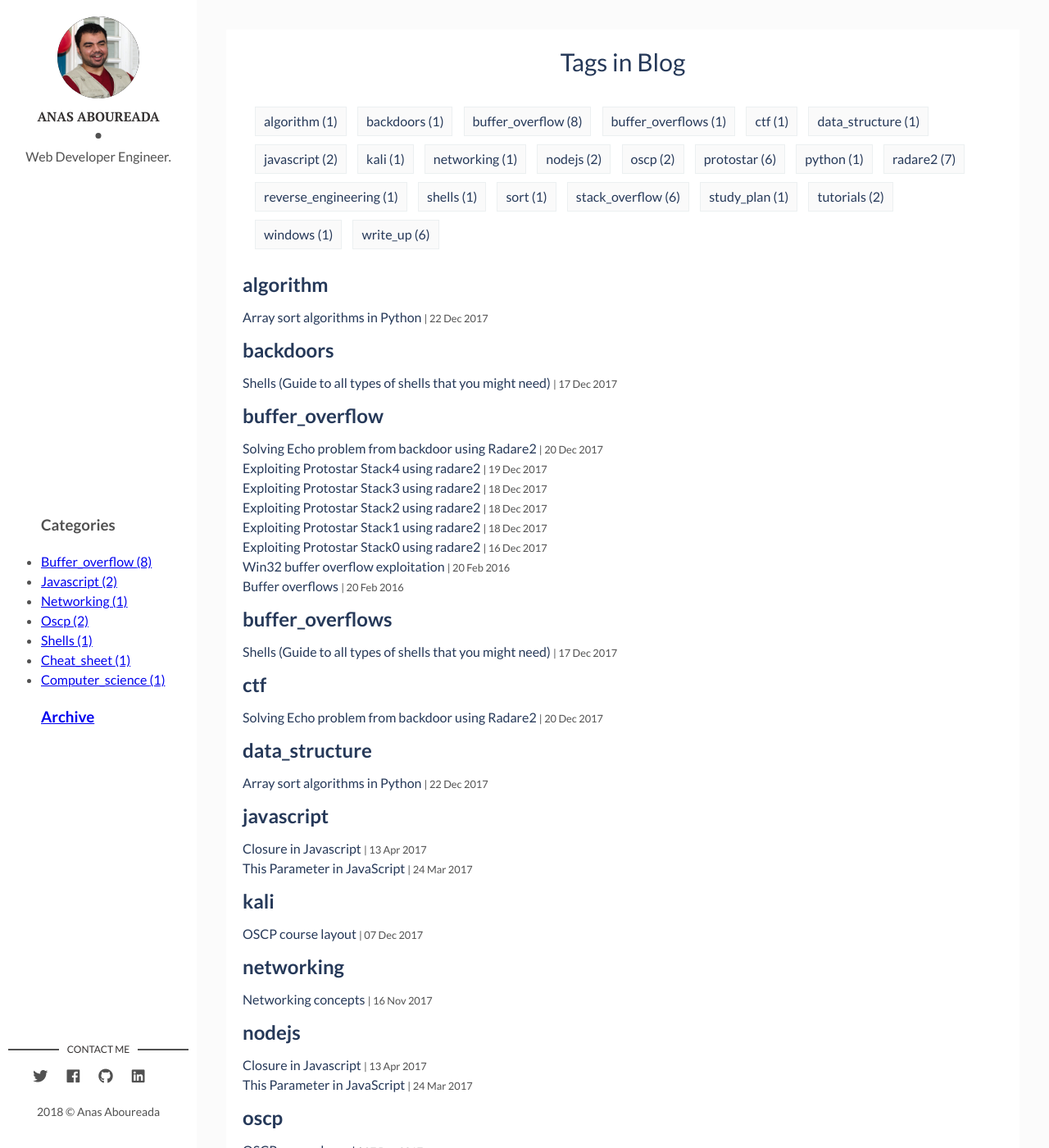
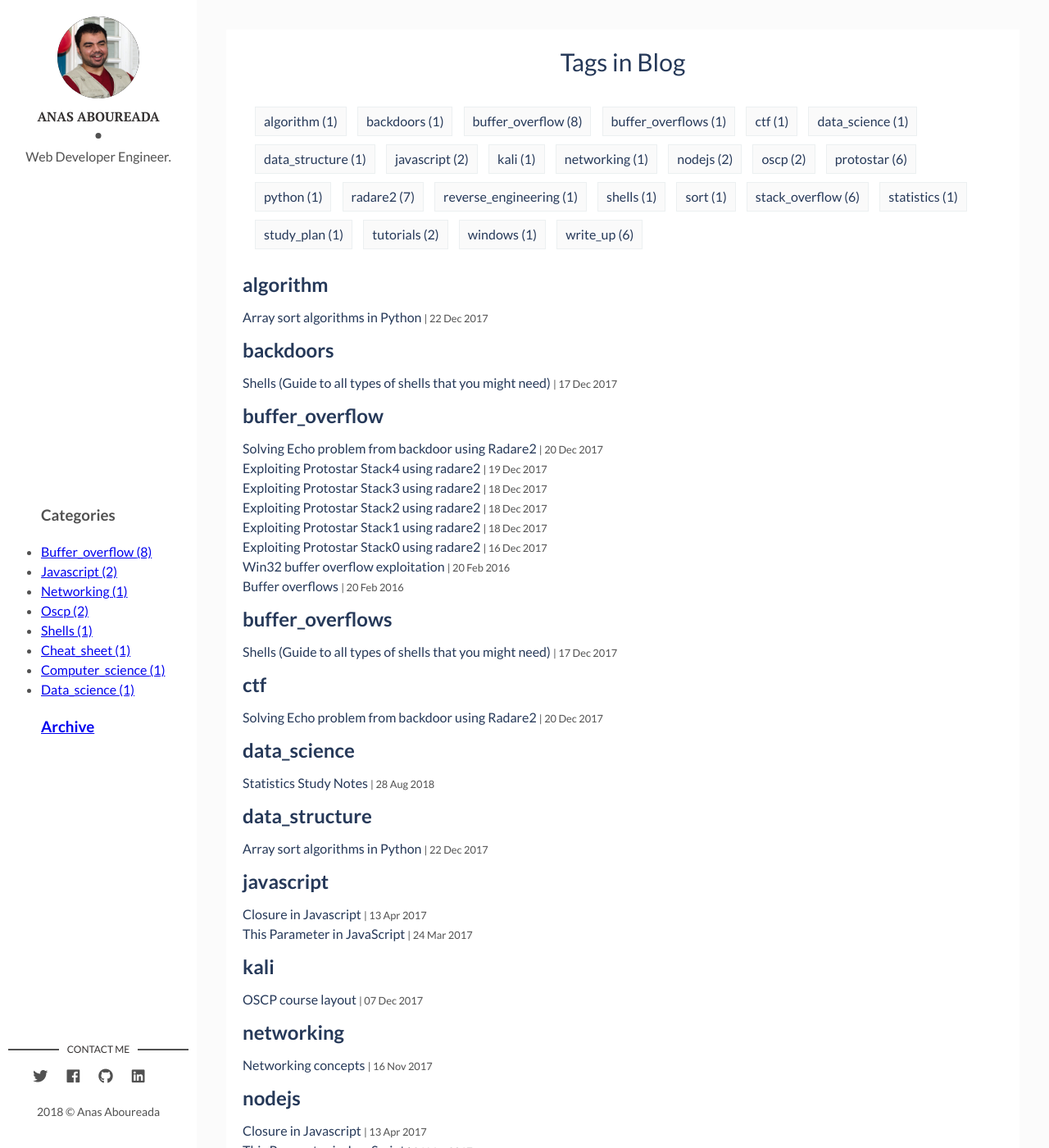
Before and after one commit to AnasAboureada/anasaboureada.github.io, a Jekyll site: the page built from tags.html, in a window 1280 px wide and 1400 px high. Shown: the whole window at 82% size. Built offline with Jekyll 4.4.1, drawn with Linux system fonts in a browser that asks for light colours; part of the change alters nothing that is shown; some of the changed text lies outside the part shown.

````diff
--- a/_includes/blog_head.html
+++ b/_includes/blog_head.html
@@ -88,5 +88,10 @@
 	<!-- Font Awesome -->
   <link rel="stylesheet" href="{{site.baseurl}}/assets/fonts/fontawesome/web-fonts-with-css/css/fontawesome-all.min.css" />
 	<!-- Styles -->
-	<link rel="stylesheet" href="{{ "/css/blog_main.css" | prepend: site.baseurl }}">
+  <link rel="stylesheet" href="{{ "/css/blog_main.css" | prepend: site.baseurl }}">
+
+<script type="text/x-mathjax-config">
+  MathJax.Hub.Config({ tex2jax: { skipTags: ['script', 'noscript', 'style', 'textarea', 'pre'], inlineMath: [['$','$']] } });
+</script>
+<script src="https://cdn.mathjax.org/mathjax/latest/MathJax.js?config=TeX-AMS-MML_HTMLorMML" type="text/javascript"></script>
 </head>
--- /dev/null
+++ b/_posts/quant_study_notes/2018-08-28-Statistics_study_notes.md
@@ -0,0 +1,392 @@
+---
+layout: post
+section-type: post
+title: Statistics Study Notes
+category: data_science
+tags: [ 'data_science', 'statistics' ]
+---
+
+<!-- TOC -->
+
+- [Measures of Central Tendency](#measures-of-central-tendency)
+    - [Arithmetic mean](#arithmetic-mean)
+    - [Median](#median)
+    - [Mode](#mode)
+    - [Geometric mean](#geometric-mean)
+    - [Harmonic mean](#harmonic-mean)
+- [Measures of Dispersion](#measures-of-dispersion)
+    - [Range](#range)
+    - [Mean Absolute Deviation (MAD)](#mean-absolute-deviation-mad)
+- [Variance and standard deviation](#variance-and-standard-deviation)
+    - [Semivariance and semideviation](#semivariance-and-semideviation)
+
+<!-- /TOC -->
+
+
+```python
+import scipy.stats as stats
+import numpy as np
+import matplotlib.pyplot as plt
+import seaborn as sns
+
+np.random.seed(121)
+```
+
+# Measures of Central Tendency
+
+## Arithmetic mean
+
+- The arithmetic mean is used very frequently to summarize numerical data, and is usually the one assumed to be meant by the word "average."
+
+- It is defined as the sum of the observations divided by the number of observations:
+
+
+```python
+# We'll use these two data sets as examples
+x1 = [1, 2, 2, 3, 4, 5, 5, 7]
+x2 = x1 + [100]
+
+print 'Mean of x1:', sum(x1), '/', len(x1), '=', np.mean(x1)
+print 'Mean of x2:', sum(x2), '/', len(x2), '=', np.mean(x2)
+```
+
+    Mean of x1: 29 / 8 = 3.625
+    Mean of x2: 129 / 9 = 14.3333333333
+
+
+We can also define a <i>weighted</i> arithmetic mean, which is useful for explicitly specifying the number of times each observation should be counted. For instance, in computing the average value of a portfolio, it is more convenient to say that 70% of your stocks are of type X rather than making a list of every share you hold.
+
+The weighted arithmetic mean is defined as
+$$\sum_{i=1}^n w_i X_i $$
+
+where $\sum_{i=1}^n w_i = 1$. In the usual arithmetic mean, we have $w_i = 1/n$ for all $i$.
+
+## Median
+
+- The median of a set of data is the number which appears in the middle of the list when it is sorted in increasing or decreasing order.
+
+- The median is less affected by extreme values in the data than the arithmetic mean.
+
+- It tells us the value that splits the data set in half, but not how much smaller or larger the other values are.
+
+
+```python
+print 'Median of x1:', np.median(x1)
+print 'Median of x2:', np.median(x2)
+```
+
+    Median of x1: 3.5
+    Median of x2: 4.0
+
+
+## Mode
+
+- The mode is the most frequently occuring value in a data set.
+
+- It can be applied to non-numerical data, unlike the mean and the median.
+
+- One situation in which it is useful is for data whose possible values are independent.
+    - For example, in the outcomes of a weighted die, coming up 6 often does not mean it is likely to come up 5; so knowing that the data set has a mode of 6 is more useful than knowing it has a mean of 4.5.
+
+
+```python
+# Scipy has a built-in mode function, but it will return exactly one value
+# even if two values occur the same number of times, or if no value appears more than once
+print 'One mode of x1:', stats.mode(x1)[0][0]
+
+# So we will write our own
+def mode(l):
+    # Count the number of times each element appears in the list
+    counts = {}
+    for e in l:
+        if e in counts:
+            counts[e] += 1
+        else:
+            counts[e] = 1
+
+    # Return the elements that appear the most times
+    maxcount = 0
+    modes = {}
+    for (key, value) in counts.iteritems():
+        if value > maxcount:
+            maxcount = value
+            modes = {key}
+        elif value == maxcount:
+            modes.add(key)
+
+    if maxcount > 1 or len(l) == 1:
+        return list(modes)
+    return 'No mode'
+
+print 'All of the modes of x1:', mode(x1)
+```
+
+    One mode of x1: 2
+    All of the modes of x1: [2, 5]
+
+
+For data that can take on many different values, such as returns data, there may not be any values that appear more than once.
+
+In this case we can bin values, like we do when constructing a histogram, and then find the mode of the data set where each value is replaced with the name of its bin.
+
+
+```python
+# Get return data for an asset and compute the mode of the data set
+start = '2014-01-01'
+end = '2015-01-01'
+pricing = get_pricing('SPY', fields='price', start_date=start, end_date=end)
+returns = pricing.pct_change()[1:]
+print 'Mode of returns:', mode(returns)
+
+# Since all of the returns are distinct, we use a frequency distribution to get an alternative mode.
+# np.histogram returns the frequency distribution over the bins as well as the endpoints of the bins
+hist, bins = np.histogram(returns, 20) # Break data up into 20 bins
+maxfreq = max(hist)
+# Find all of the bins that are hit with frequency maxfreq, then print the intervals corresponding to them
+print 'Mode of bins:', [(bins[i], bins[i+1]) for i, j in enumerate(hist) if j == maxfreq]
+```
+
+    Mode of returns: No mode
+    Mode of bins: [(-0.001330629195540084, 0.00097352774911502182)]
+
+
+## Geometric mean
+
+While the arithmetic mean averages using addition, the geometric mean uses multiplication:
+$$ G = \sqrt[n]{X_1X_1\ldots X_n} $$
+
+for observations $X_i \geq 0$. We can also rewrite it as an arithmetic mean using logarithms:
+$$ \ln G = \frac{\sum_{i=1}^n \ln X_i}{n} $$
+
+The geometric mean is always less than or equal to the arithmetic mean (when working with nonnegative observations), with equality only when all of the observations are the same.
+
+
+```python
+# Use scipy's gmean function to compute the geometric mean
+print 'Geometric mean of x1:', stats.gmean(x1)
+print 'Geometric mean of x2:', stats.gmean(x2)
+```
+
+    Geometric mean of x1: 3.09410402498
+    Geometric mean of x2: 4.55253458762
+
+
+What if we want to compute the geometric mean when we have negative observations? This problem is easy to solve in the case of asset returns, where our values are always at least $-1$. We can add 1 to a return $R_t$ to get $1 + R_t$, which is the ratio of the price of the asset for two consecutive periods (as opposed to the percent change between the prices, $R_t$). This quantity will always be nonnegative. So we can compute the geometric mean return,
+$$ R_G = \sqrt[T]{(1 + R_1)\ldots (1 + R_T)} - 1$$
+
+
+```python
+# Add 1 to every value in the returns array and then compute R_G
+ratios = returns + np.ones(len(returns))
+R_G = stats.gmean(ratios) - 1
+print 'Geometric mean of returns:', R_G
+```
+
+    Geometric mean of returns: 0.000540898532267
+
+
+The geometric mean is defined so that if the rate of return over the whole time period were constant and equal to $R_G$, the final price of the security would be the same as in the case of returns $R_1, \ldots, R_T$.
+
+
+```python
+T = len(returns)
+init_price = pricing[0]
+final_price = pricing[T]
+print 'Initial price:', init_price
+print 'Final price:', final_price
+print 'Final price as computed with R_G:', init_price*(1 + R_G)**T
+```
+
+    Initial price: 179.444
+    Final price: 205.53
+    Final price as computed with R_G: 205.53
+
+
+## Harmonic mean
+
+The harmonic mean is less commonly used than the other types of means. It is defined as
+$$ H = \frac{n}{\sum_{i=1}^n \frac{1}{X_i}} $$
+
+As with the geometric mean, we can rewrite the harmonic mean to look like an arithmetic mean. The reciprocal of the harmonic mean is the arithmetic mean of the reciprocals of the observations:
+$$ \frac{1}{H} = \frac{\sum_{i=1}^n \frac{1}{X_i}}{n} $$
+
+The harmonic mean for nonnegative numbers $X_i$ is always at most the geometric mean (which is at most the arithmetic mean), and they are equal only when all of the observations are equal.
+
+
+```python
+print 'Harmonic mean of x1:', stats.hmean(x1)
+print 'Harmonic mean of x2:', stats.hmean(x2)
+```
+
+    Harmonic mean of x1: 2.55902513328
+    Harmonic mean of x2: 2.86972365624
+
+
+The harmonic mean can be used when the data can be naturally phrased in terms of ratios. For instance, in the dollar-cost averaging strategy, a fixed amount is spent on shares of a stock at regular intervals. The higher the price of the stock, then, the fewer shares an investor following this strategy buys. The average (arithmetic mean) amount they pay for the stock is the harmonic mean of the prices.
+
+# Measures of Dispersion
+
+- Dispersion measures how spread out a set of data is.
+
+- If returns have been very tight around a central value, then we have less reason to worry. If returns have been all over the place, that is risky.
+
+
+
+```python
+# Generate 20 random integers < 100
+X = np.random.randint(100, size=20)
+
+# Sort them
+X = np.sort(X)
+print 'X: %s' %(X)
+
+mu = np.mean(X)
+print 'Mean of X:', mu
+```
+
+    X: [ 3  8 34 39 46 52 52 52 54 57 60 65 66 75 83 85 88 94 95 96]
+    Mean of X: 60.2
+
+
+
+```python
+sns.distplot(X)
+```
+
+
+
+
+    <matplotlib.axes._subplots.AxesSubplot at 0x7f66e08fa250>
+
+
+
+
+![png]('/assets/img/posts/quant_study_notes/output_23_1.png')
+
+
+## Range
+
+- Range is simply the difference between the maximum and minimum values in a dataset.
+- Not surprisingly, it is very sensitive to outliers.
+
+
+```python
+print 'Range of X: %s' %(np.ptp(X))
+```
+
+    Range of X: 93
+
+
+## Mean Absolute Deviation (MAD)
+
+- The mean absolute deviation is the average of the distances of observations from the arithmetic mean.
+- We use the absolute value of the deviation, so that 5 above the mean and 5 below the mean both contribute 5, because otherwise the deviations always sum to 0.
+
+$$ MAD = \frac{\sum_{i=1}^n |X_i - \mu|}{n} $$
+
+where $n$ is the number of observations and $\mu$ is their mean.
+
+
+```python
+abs_dispersion = [np.abs(mu - x) for x in X]
+MAD = np.sum(abs_dispersion)/len(abs_dispersion)
+print 'Mean absolute deviation of X:', MAD
+```
+
+    Mean absolute deviation of X: 20.52
+
+
+# Variance and standard deviation
+
+- The variance $\sigma^2$ is defined as the average of the squared deviations around the mean:
+$$ \sigma^2 = \frac{\sum_{i=1}^n (X_i - \mu)^2}{n} $$
+
+- This is sometimes more convenient than the mean absolute deviation because absolute value is not differentiable, while squaring is smooth, and some optimization algorithms rely on differentiability.
+
+
+
+- __Standard deviation__ is defined as the square root of the variance, $\sigma$.
+- It is the easier of the two to interpret because it is in the same units as the observations.
+
+
+```python
+print 'Variance of X:', np.var(X)
+print 'Standard deviation of X:', np.std(X)
+```
+
+    Variance of X: 670.16
+    Standard deviation of X: 25.8874486962
+
+
+- One way to interpret standard deviation is by referring to **Chebyshev's inequality** (also called the **Bienaymé-Chebyshev inequality**) .
+- This tells us that the proportion of samples within $k$ standard deviations (that is, within a distance of $k \cdot$ standard deviation) of the mean is at least $1 - 1/k^2$ for all $k>1$.
+- In probability theory, Chebyshev's inequality guarantees that, for a wide class of probability distributions, no more than a certain fraction of values can be more than a certain distance from the mean.
+- Specifically, no more than 1/k2 of the distribution's values can be more than k standard deviations away from the mean (or equivalently, at least 1−1/k2 of the distribution's values are within k standard deviations of the mean).
+
+
+Let's check that this is true for our data set.
+
+
+```python
+k = 1.25
+dist = k*np.std(X)
+l = [x for x in X if abs(x - mu) <= dist]
+print 'Observations within', k, 'stds of mean:', l
+print 'Confirming that', float(len(l))/len(X), '>', 1 - 1/k**2
+```
+
+    Observations within 1.25 stds of mean: [34, 39, 46, 52, 52, 52, 54, 57, 60, 65, 66, 75, 83, 85, 88]
+    Confirming that 0.75 > 0.36
+
+
+## Semivariance and semideviation
+
+- Although variance and standard deviation tell us how volatile a quantity is, they do not differentiate between deviations upward and deviations downward.
+- Often, such as in the case of returns on an asset, we are more worried about deviations downward.
+- This is addressed by semivariance and semideviation, which only count the observations that fall below the mean.
+
+
+Semivariance is defined as:
+
+$$ \frac{\sum_{X_i < \mu} (X_i - \mu)^2}{n_<} $$
+
+where $n_<$ is the number of observations which are smaller than the mean.
+
+Semideviation is the square root of the semivariance.
+
+
+```python
+# Because there is no built-in semideviation, we'll compute it ourselves
+lows = [e for e in X if e <= mu]
+
+semivar = np.sum( (lows - mu) ** 2 ) / len(lows)
+
+print 'Semivariance of X:', semivar
+print 'Semideviation of X:', np.sqrt(semivar)
+```
+
+    Semivariance of X: 689.512727273
+    Semideviation of X: 26.2585743572
+
+
+A related notion is target semivariance (and target semideviation), where we average the distance from a target of values which fall below that target:
+$$ \frac{\sum_{X_i < B} (X_i - B)^2}{n_{<B}} $$
+
+
+
+```python
+B = 19
+lows_B = [e for e in X if e <= B]
+semivar_B = sum(map(lambda x: (x - B)**2,lows_B))/len(lows_B)
+
+print 'Target semivariance of X:', semivar_B
+print 'Target semideviation of X:', np.sqrt(semivar_B)
+```
+
+    Target semivariance of X: 188
+    Target semideviation of X: 13.7113092008
+
+
+- sources:
+    - [quantopian](www.quantopian.com/lectures)
+    - [quantopian/research](github.com/quantopian/research_public)
--- a/css/grayscale.scss
+++ b/css/grayscale.scss
@@ -464,3 +464,43 @@ body {
 .fourofour {
   border: 1px solid $primary-color !important;
 }
+
+table {
+    padding: 0;
+}
+
+table tr {
+    border-top: 1px solid #cccccc;
+    background-color: white;
+    margin: 0;
+    padding: 0;
+}
+
+table tr:nth-child(2n) {
+    background-color: #f8f8f8;
+}
+
+table tr th {
+    font-weight: bold;
+    border: 1px solid #cccccc;
+    text-align: left;
+    margin: 0;
+    padding: 6px 13px;
+}
+
+table tr td {
+    border: 1px solid #cccccc;
+    text-align: left;
+    margin: 0;
+    padding: 6px 13px;
+}
+
+table tr th :first-child,
+table tr td :first-child {
+    margin-top: 0;
+}
+
+table tr th :last-child,
+table tr td :last-child {
+    margin-bottom: 0;
+}
````
Also changed, not shown: assets/img/posts/quant_study_notes/output_23_1.png (added).
